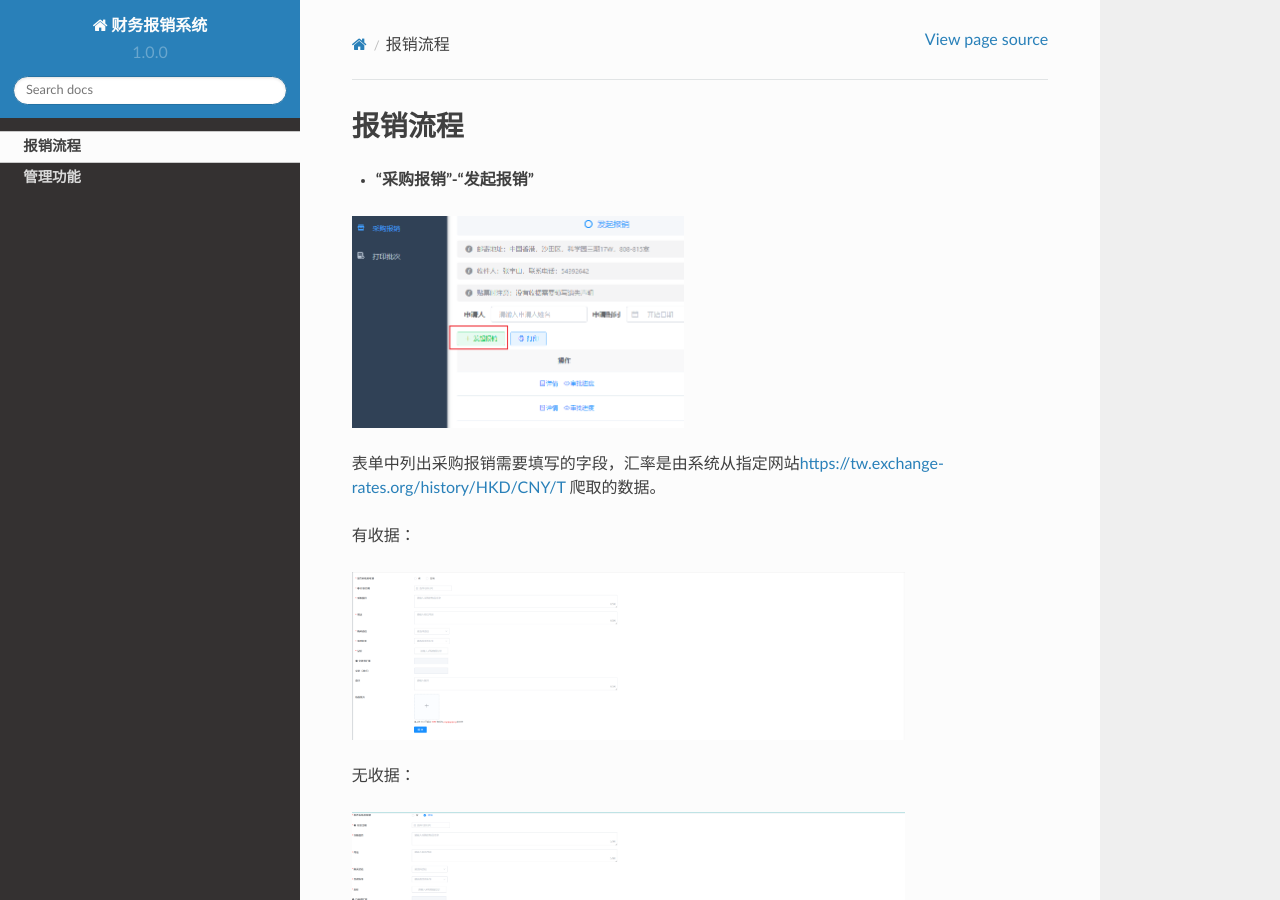
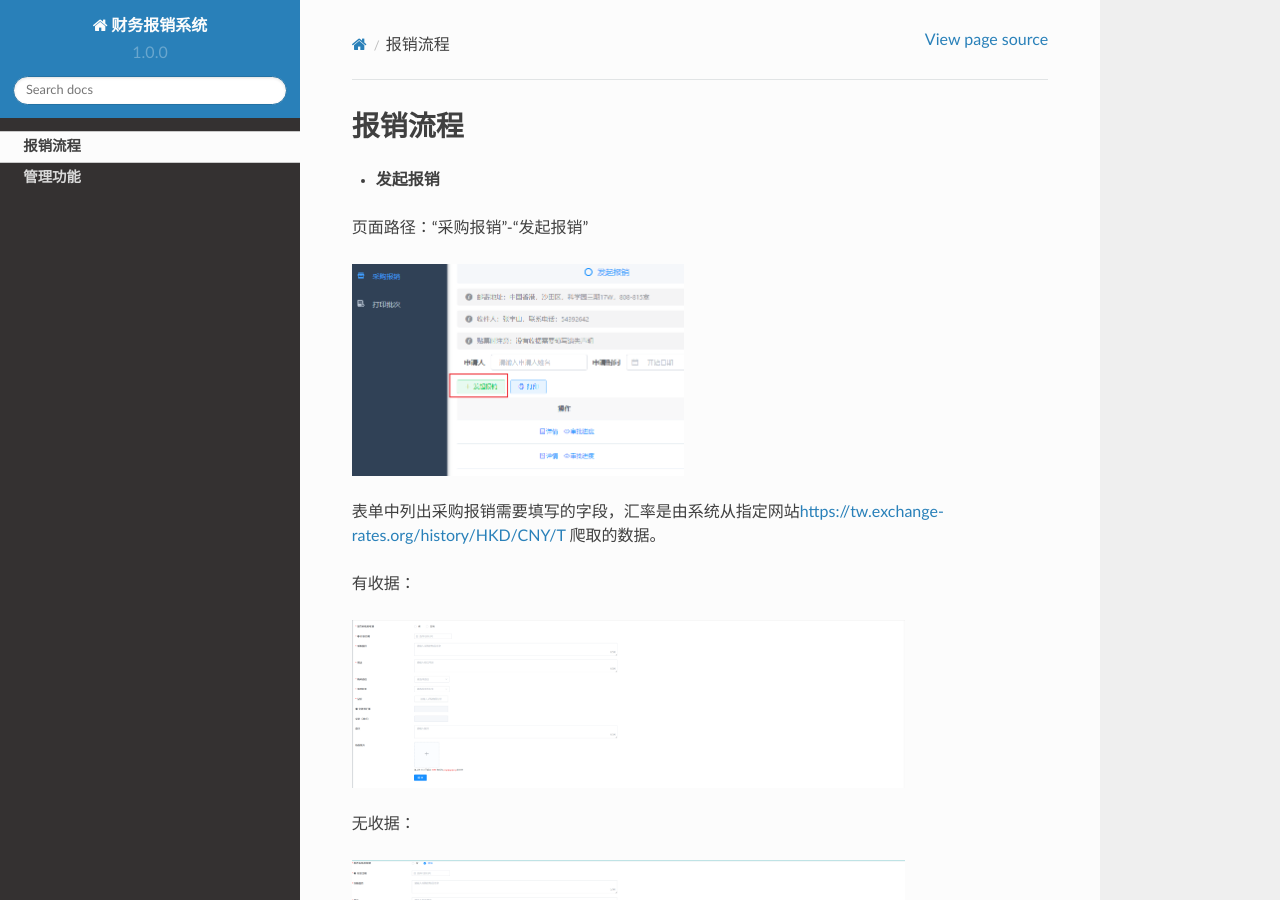
Before and after one commit to fernandozhang/crc-fr-tutorial, a Sphinx documentation site: the page built from docs/source/flow.rst, in a window 1280 px wide and 900 px high. Built offline with Sphinx 7.4.7 and the Read the Docs theme 2.0.0, drawn with Linux system fonts in a browser that asks for light colours.

```diff
--- a/docs/source/flow.rst
+++ b/docs/source/flow.rst
@@ -3,7 +3,9 @@
 报销流程
 ----
 
--  **“采购报销”-“发起报销”**
+-  **发起报销**
+
+页面路径：“采购报销”-“发起报销”
 
 .. image:: ./media/flow002.png
    :width: 3.4597in
```
